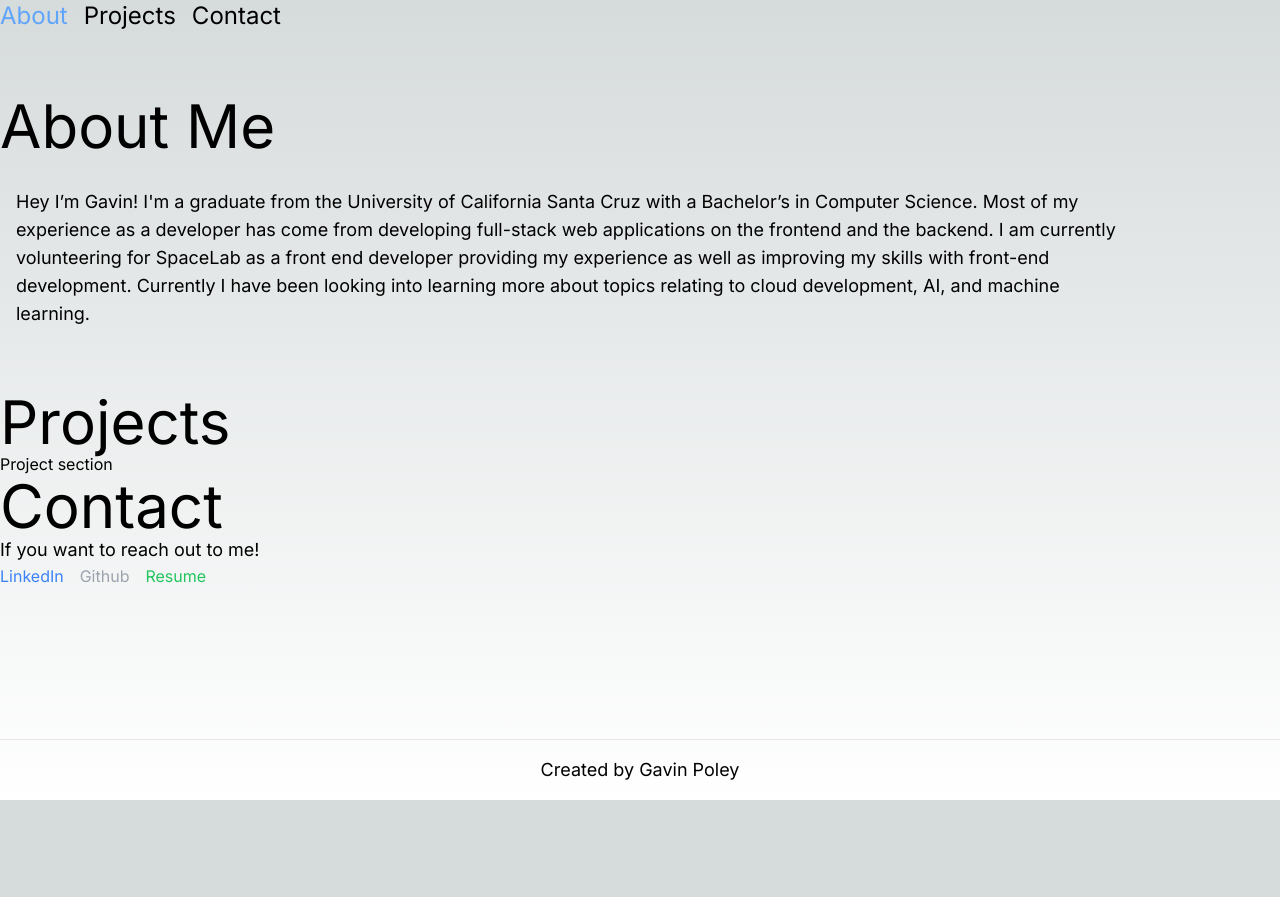
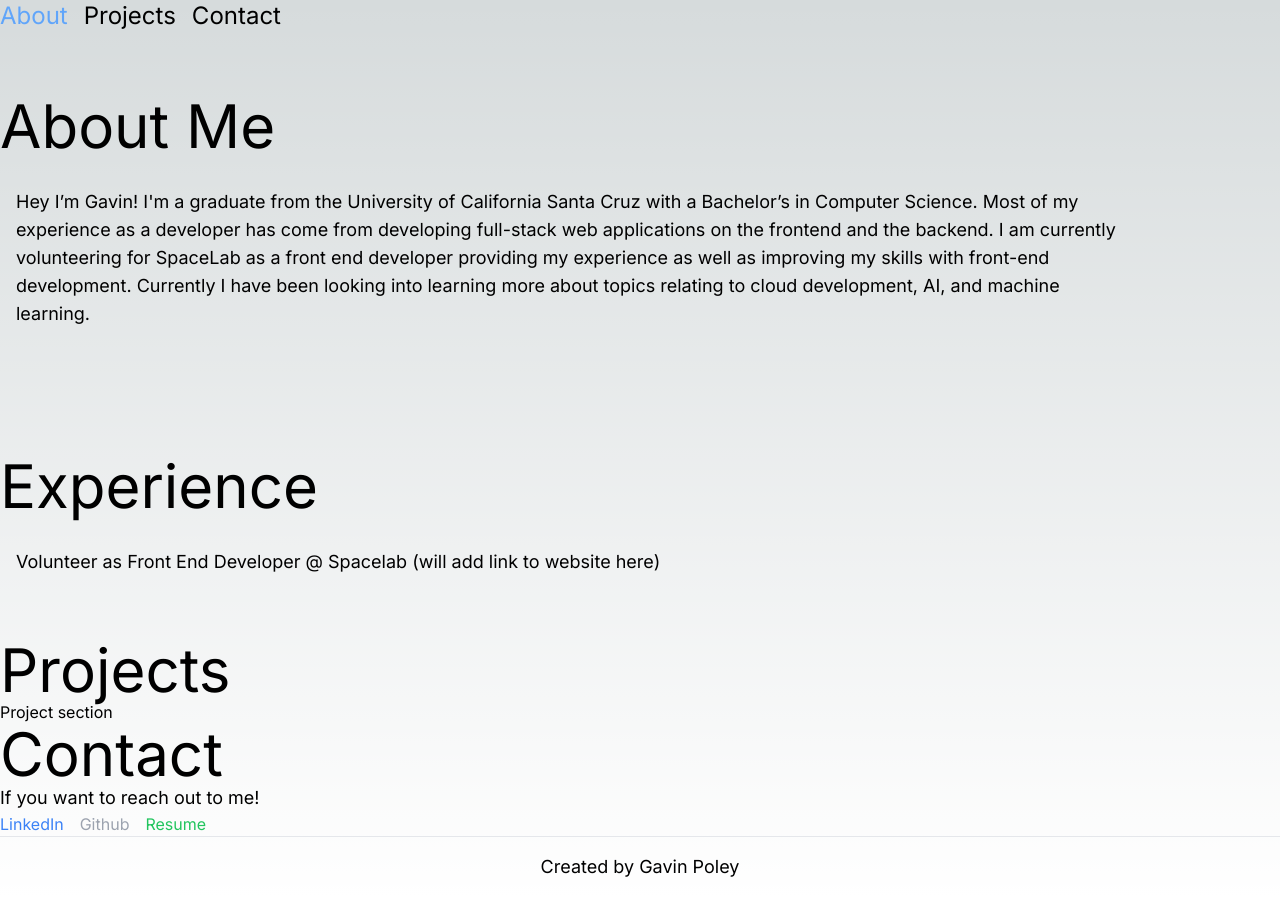
Before and after one commit to Gav1012/portfoliov2, a Next.js app: page / in a window 1280 px wide. Before the commit the page ends 800 px from the top, so only its background shows below. Built offline with nearby package versions, Linux system fonts and the light colour scheme.

Commit message:
added experience section

```diff
--- /dev/null
+++ b/src/app/components/experience.tsx
@@ -0,0 +1,10 @@
+export default function Experience() {
+    return (
+        <section id="experience" className="py-16">
+            <h1 className="text-6xl mb-8">Experience</h1>
+            <p className="text-lg max-w-6xl px-4 break-words">
+                Volunteer as Front End Developer @ Spacelab (will add link to website here)
+            </p>
+        </section>
+    )
+}
--- a/src/app/page.tsx
+++ b/src/app/page.tsx
@@ -1,5 +1,6 @@
 import Head from "next/head";
 import About from "./components/about";
+import Experience from "./components/experience";
 import Projects from "./components/projects";
 import Contact from "./components/contact";
 import Header from "./components/header";
@@ -17,6 +18,7 @@ export default function Home() {
         <main className="flex-grow">
           <Header />
           <About />
+          <Experience />
           <Projects />
           <Contact />
         </main>
```
